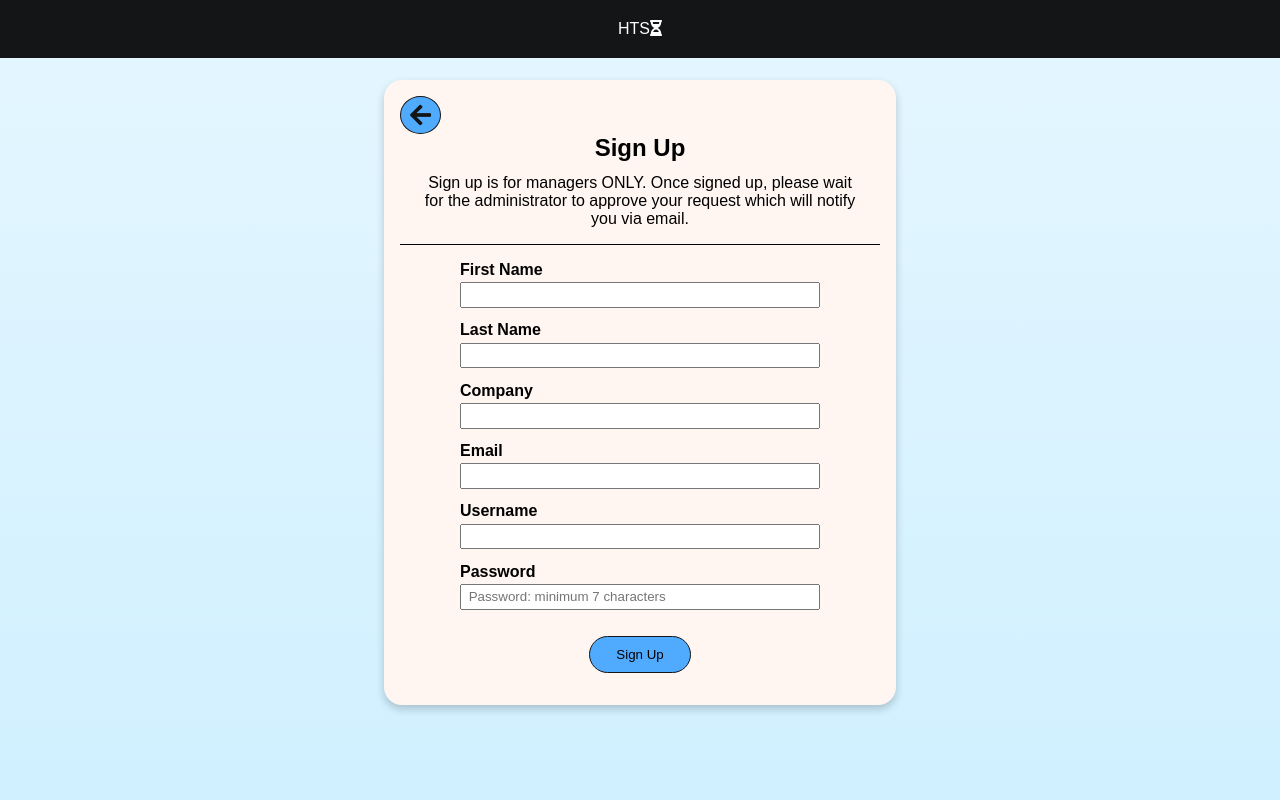
After one commit to StudentAcc/HTS, a PHP site: page /sign-up.php in a window 1280 px wide. The commit adds this page. Run offline with PHP 8.4, Linux system fonts and the light colour scheme; some libraries are stand-ins or nearby versions.

Commit message:
Added ID filtering for timesheets and fixed sign-up

```diff
--- a/classes/entries.php
+++ b/classes/entries.php
@@ -60,6 +60,7 @@ class Entries extends Connect {
         }
         $firstName = $filters['Firstname'];
         $lastName = $filters['Lastname'];
+        $id = $filters['Id'];
         echo("<script>console.log('PHP: " . $firstName . "');</script>");
         echo("<script>console.log('PHP: " . $lastName . "');</script>");
         $week = $filters['Week'];
@@ -71,7 +72,7 @@ class Entries extends Connect {
         $status = $filters['Status'];
         $resolved = $filters['Resolved']."%";
         $submitted = $filters['Submitted']."%";
-        $sql = "SELECT * FROM weeklytimesheets w INNER JOIN employee em ON w.consultantId = em.empId WHERE w.consultantId LIKE '$temp' AND  w.start LIKE '$week'
+        $sql = "SELECT * FROM weeklytimesheets w INNER JOIN employee em ON w.consultantId = em.empId WHERE w.consultantId LIKE '$temp' AND  w.start LIKE '$week' AND em.empId LIKE '$id'
         AND w.status LIKE '$status' AND ( (w.submitted LIKE '$submitted') ".( $submitted == "%%" ?'OR w.submitted IS NULL)':")")."AND em.firstName LIKE '$firstName' AND em.lastName LIKE '$lastName' AND
         ( ( w.resolved LIKE '$resolved') ".( $resolved == "%%" ?"OR w.resolved IS NULL)":")")."";
         $result = $this->connect()->query($sql);
--- a/classes/view.php
+++ b/classes/view.php
@@ -12,6 +12,7 @@ class View extends Entries {
             foreach ($data as $entries) {
                 echo "<div class='timesheet-container' onclick='viewDayEntries(".$entries['Id'].")'>";
                 if ($_SESSION['type'] == "manager") {
+                    echo "<h2>Employee ID: ".$entries['empId']."</h1>";
                     echo "<h2>First Name: ".$entries['firstName']."</h1>";
                     echo "<h2>Last Name: ".$entries['lastName']."</h1>";
                     echo('<br>');
--- /dev/null
+++ b/sign-up.php
@@ -0,0 +1,72 @@
+<?php
+require "./classes/connect.php";
+require "./classes/register.php";
+
+if ($_SERVER['REQUEST_METHOD'] == 'POST') {
+    $firstName = $_POST["firstname"];
+	$lastName = $_POST["lastname"];
+	$company = $_POST["company"];
+	$email = $_POST["email"];
+	$username = $_POST["username"];
+	$password = $_POST["password"];
+	$status = "active"; // initial status of new account is active
+    $checkValidity = new Register();
+    // Username and email must always be unique. If so, then move to validate sign up details with existing fdm details of clients.
+    if ($checkValidity->checkCredentials($username, $email) === false) {
+        // Check manager details against existing manager database.
+        // If existing data matches, manager is automatically approved.
+        if ($checkValidity->checkManagerDetails($firstName, $lastName, $company, $email) === true) {
+            header('Location: ./sign-up-complete.php');
+        }
+        else {
+            $error = "Sorry, looks like your details do not match FDMs existing client details.";
+        }
+    }
+    else {
+        $error = "Please use a unique username and email.";
+    }
+}
+?>
+<html lang="en">
+    <head>
+        <meta charset="UTF-8">
+        <meta name="viewport" content="width=device-width, initial-scale=1.0">
+        <title>Hourglass Timesheet System</title>
+        <link rel="stylesheet" href="./css/reset.css">
+        <link rel="stylesheet" href="./css/start-navbar.css">
+        <link rel="stylesheet" href="./css/sign-up.css">
+        <link rel="stylesheet" href="https://use.fontawesome.com/releases/v5.14.0/css/all.css">
+    </head>
+    <body>
+        <?php include "./start-navbar.php";?>
+        <section>
+            <div class="sign-up">
+                <a href="./login.php"><i class="fas fa-arrow-left"></i></a>
+                <h1>Sign Up</h1>
+                <?php
+                    if (isset($error)) {
+                        echo "<p class='error-message'>".$error."</p>";
+                    }
+                    else {
+                        echo "<p>Sign up is for managers ONLY. Once signed up, please wait for the administrator to approve your request which will notify you via email.</p>";
+                    }
+                ?>
+                <form method="post" action="<?php echo htmlspecialchars($_SERVER["PHP_SELF"]);?>">
+                	<label for="firstname"><b>First Name</b></label>
+                    <input type="text" name="firstname" required>
+                    <label for="lastname"><b>Last Name</b></label>
+                    <input type="text" name="lastname" required>
+                    <label for="company"><b>Company</b></label>
+                    <input type="text" name="company" required>
+                 	<label for="email"><b>Email</b></label>
+                	<input type="email" name= "email" required>
+                    <label for="username"><b>Username</b></label>
+                    <input type="text" name="username" required>
+                    <label for="password"><b>Password</b></label>
+                    <input type = "password" name = "password" placeholder = "Password: minimum 7 characters"  minlength = "7" required>
+                    <button type="submit">Sign Up</button>
+                </form>
+            </div>
+        </section>
+    </body>
+</html>
```
Also changed, not shown: view-timesheets.php (+7 -0 lines).
